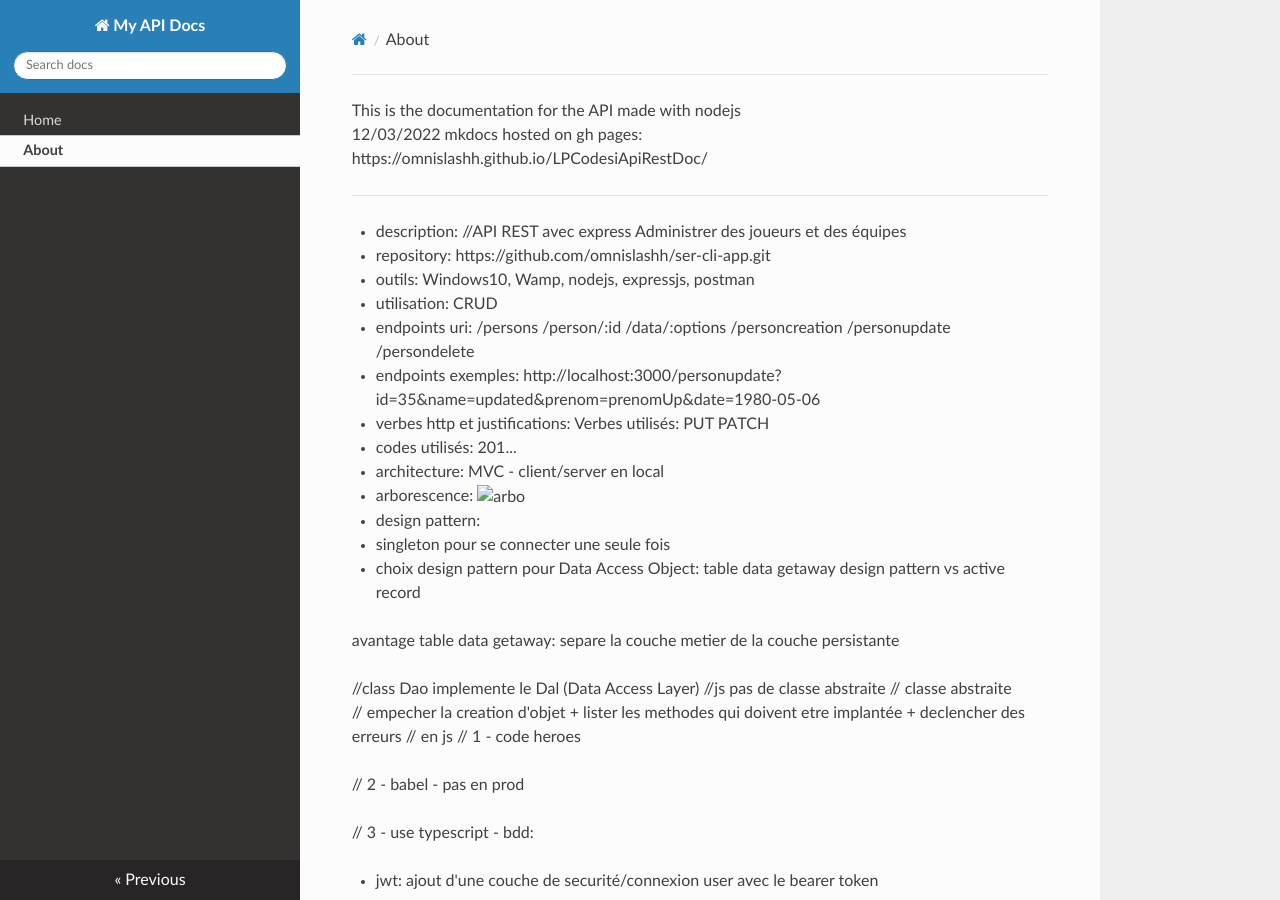
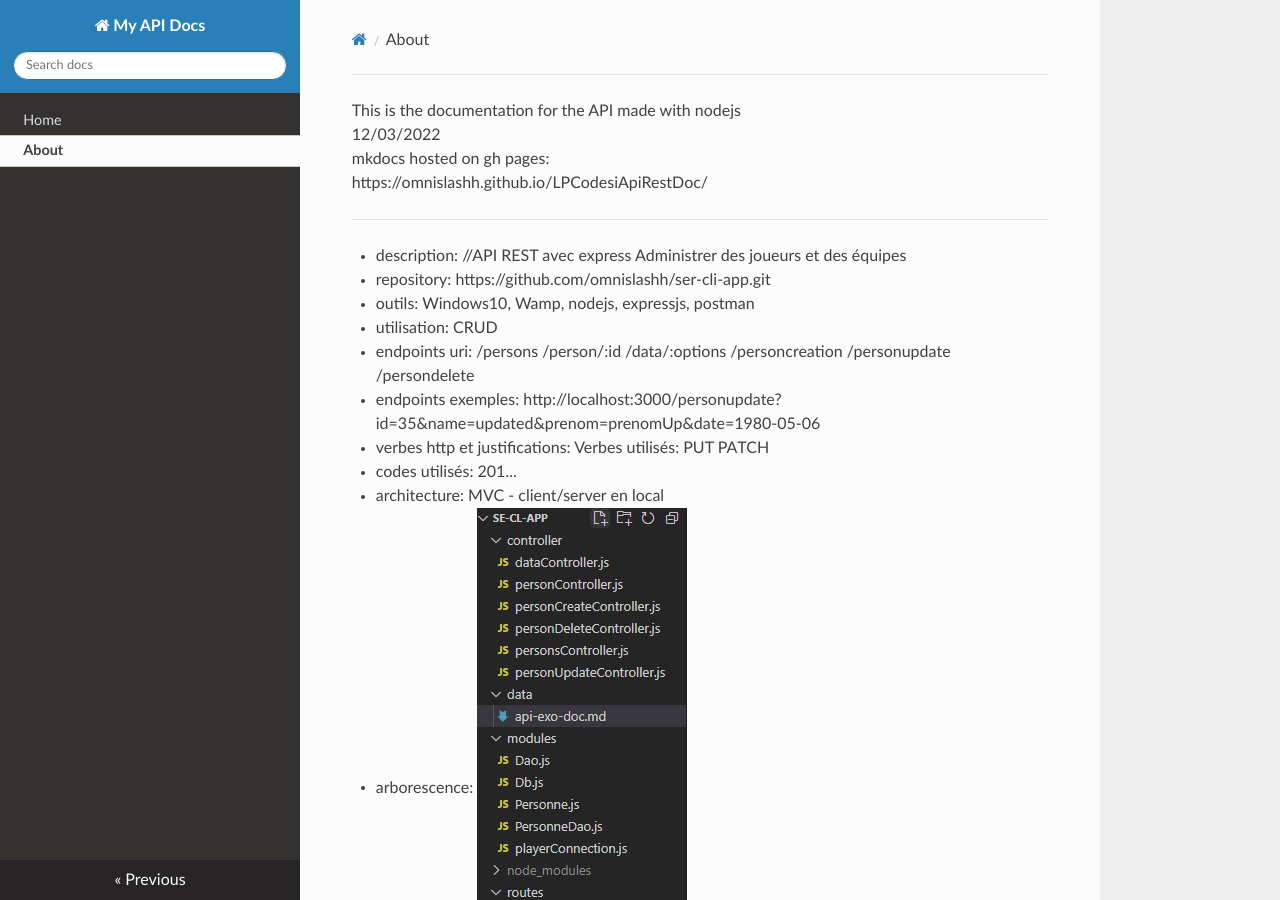
Before and after one commit to omnislashh/LPCodesiApiRestDoc, an MkDocs documentation site: the page built from docs/about.md, in a window 1280 px wide and 900 px high. Built offline with MkDocs 1.6.1, drawn with Linux system fonts in a browser that asks for light colours; nearby versions of some CDN libraries.

Commit message:
add image test

```diff
--- a/docs/about.md
+++ b/docs/about.md
@@ -35,7 +35,7 @@
 - architecture: MVC - client/server en local
 
 - arborescence:
-![arbo](../site/img/Capture-arbo-se-cl.PNG)
+![arbo](Capture-arbo-se-cl.PNG)
 
 - design pattern:
 
```
Also changed, not shown: docs/Capture-arbo-se-cl.PNG (added).
